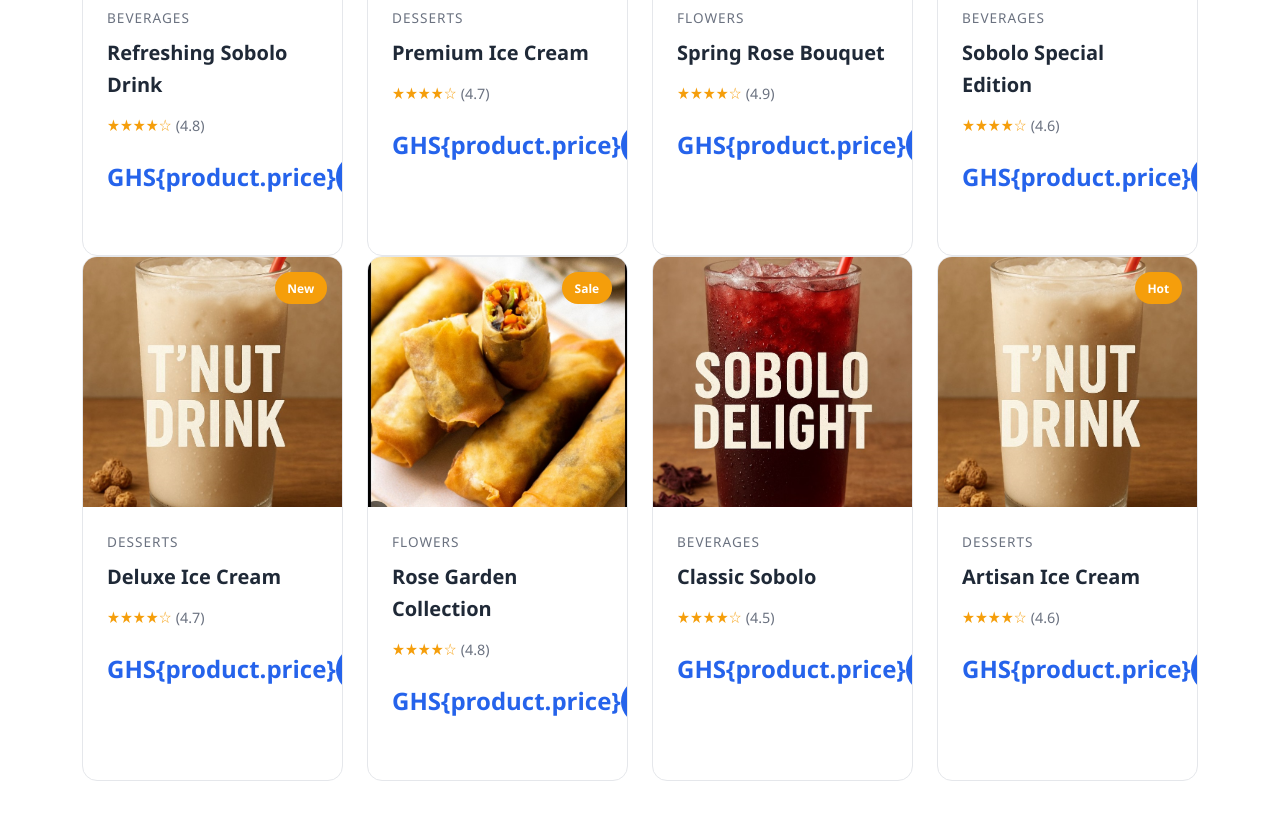
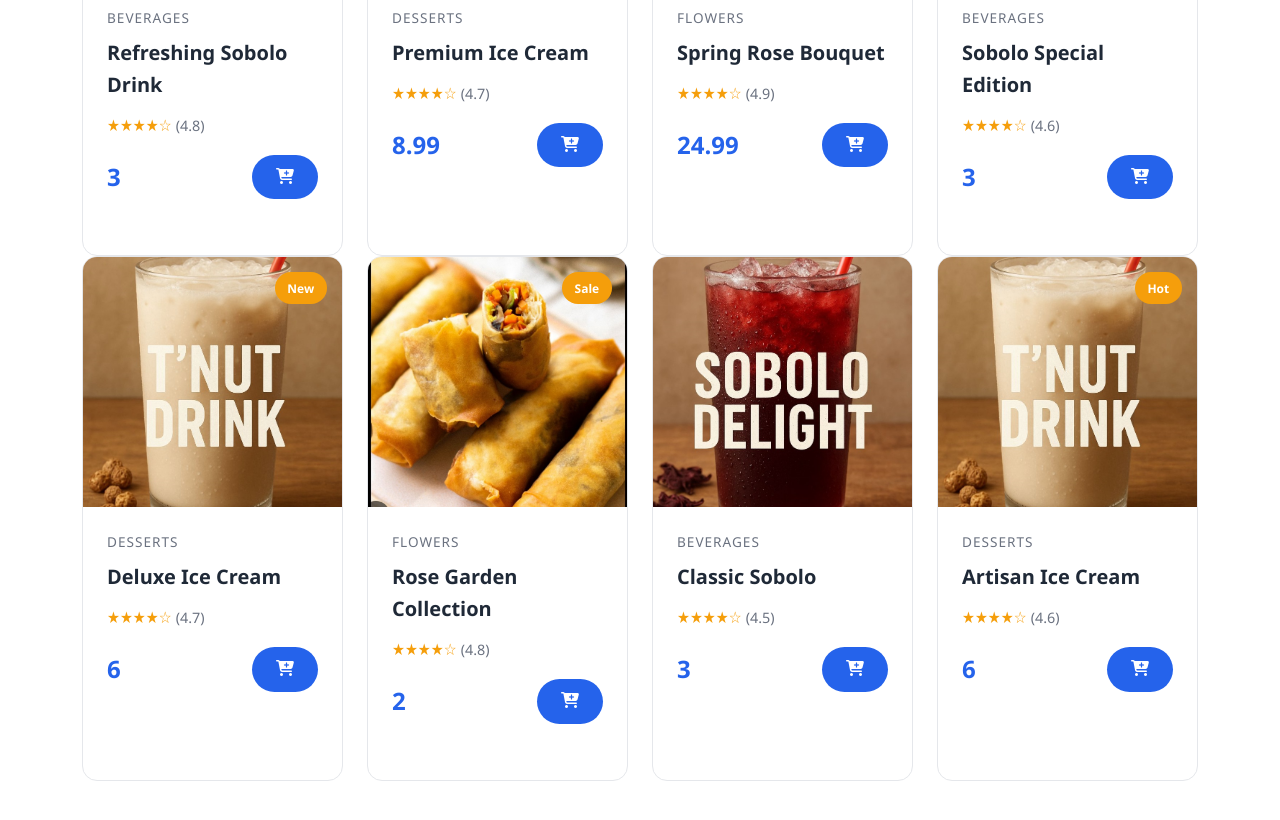
Before and after one commit to agyesam12/ecom-prototype, a plain HTML site: page index.html in a window 1280 px wide. Shown: the part 1480-2300 px from the top of the page. Drawn offline with nearby package versions, Linux system fonts and the light colour scheme.

Commit message:
updated the product template file

```diff
--- a/index.html
+++ b/index.html
@@ -525,7 +525,7 @@
                                 <span style="color: #6b7280; font-size: 0.9rem;">(${product.rating})</span>
                             </div>
                             <div class="product-price">
-                                <span class="price">GHS{product.price}</span>
+                                <span class="price">${product.price}</span>
                                 <button class="btn-add-cart" onclick="addToCart(${product.id})">
                                     <i class="fas fa-cart-plus"></i>
                                 </button>
```
